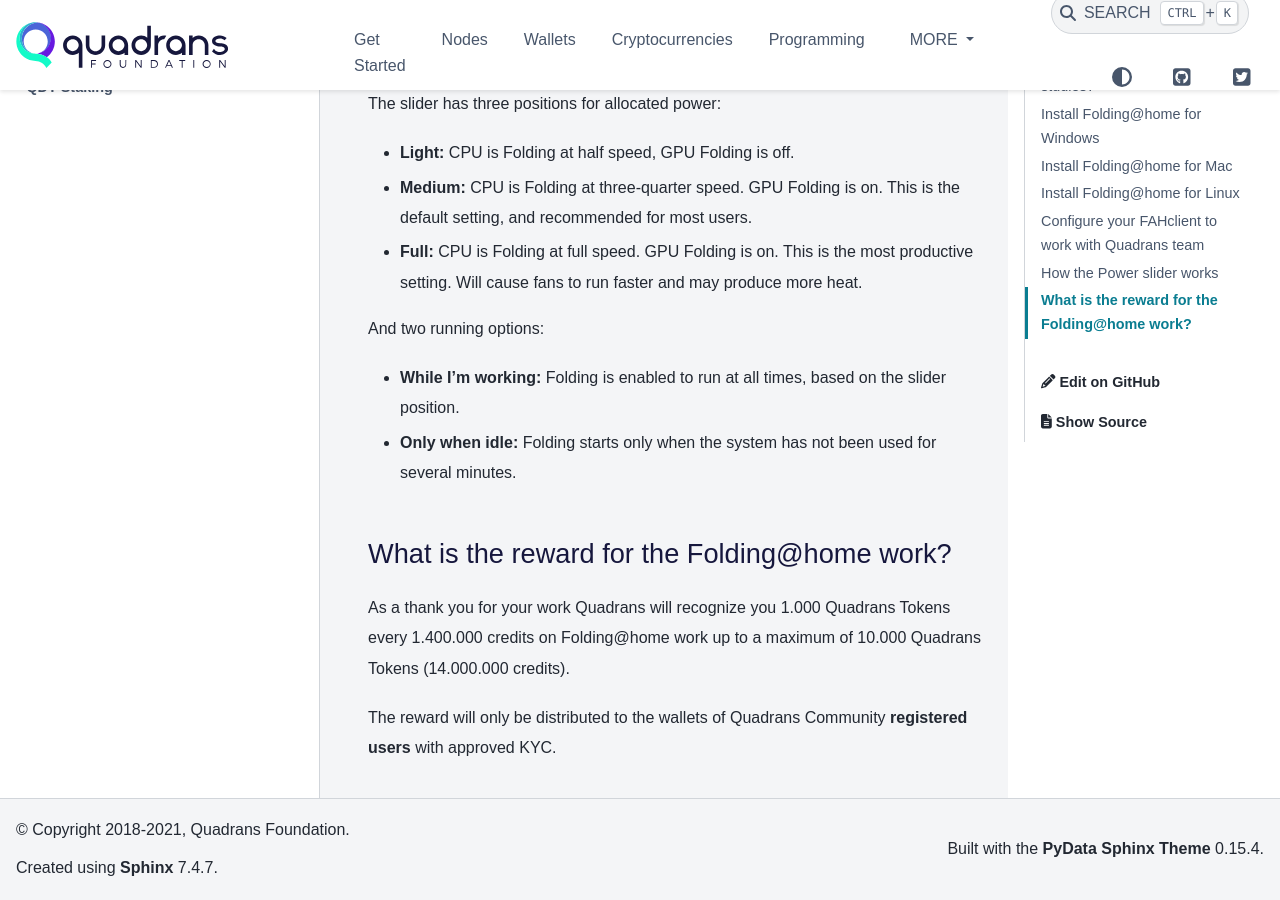
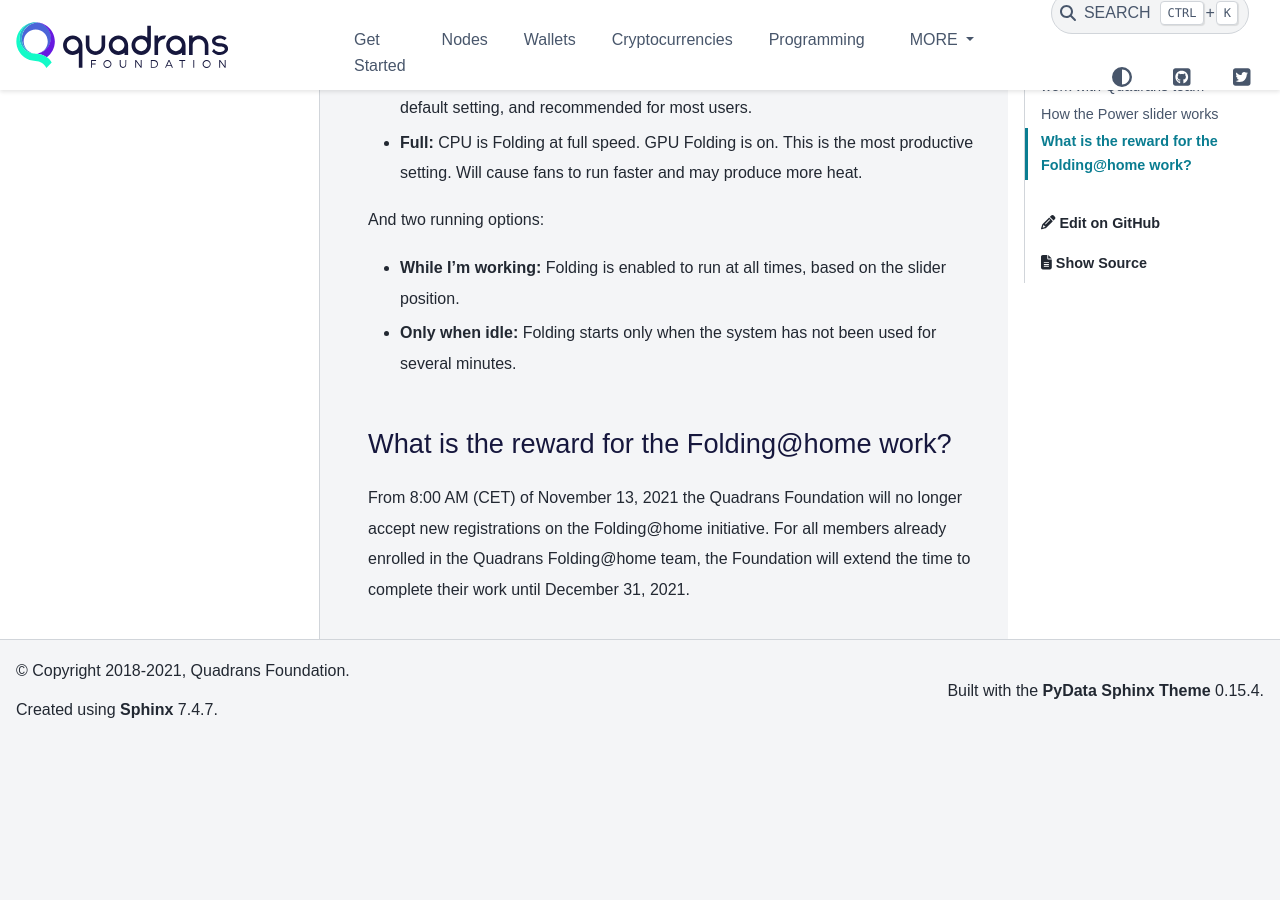
Before and after one commit to quadrans/wiki, a Sphinx documentation site: the page built from docs/projects/folding_at_home.md, in a window 1280 px wide and 900 px high, scrolled down 5721 px. Built offline with Sphinx 7.4.7 and the PyData theme 0.15.4, drawn with Linux system fonts in a browser that asks for light colours; pages that are not in the unit, such as notebooks, are missing from menus; after the commit the page ends 6462 px from its top, so only the background shows below that; some of the changed text lies outside the part shown.

Commit message:
Update Folding@home ended

```diff
--- a/docs/projects/folding_at_home.md
+++ b/docs/projects/folding_at_home.md
@@ -6,9 +6,7 @@
 [Folding\@home](https://foldingathome.org) is a distributed computing project, that very simply stated, studies protein folding and misfolding. Due to the coronavirus pandemic the project has focused priority on research specific to the coronavirus. Everyone with a
 computer can be a part of the research by downloading the **FAHclient** and contribute to research.
 
-[Quadrans Community](https://quadrans.io/mining.php) members with approved KYC that will join the **Quadrans team** (team number **245335**) on Folding\@home can earn additional Quadrans Tokens. [The announcement is here](https://quadrans.io/news-foldingathome-covid-19.php).
-
-This guide will explain how to partecipate as a member of the Quadrans team and how to receive your Tokens as a reward.
+From 8:00 AM (CET) of November 13, 2021 the Quadrans Foundation will no longer accept new registrations on the Folding@home initiative.
 
 ## Install Folding\@home for Windows
 
@@ -125,6 +123,4 @@
 
 ## What is the reward for the Folding\@home work?
 
-As a thank you for your work Quadrans will recognize you 1.000 Quadrans Tokens every 1.400.000 credits on Folding\@home work up to a maximum of 10.000 Quadrans Tokens (14.000.000 credits).
-
-The reward will only be distributed to the wallets of Quadrans Community [registered users](https://quadrans.io/mining.php) with approved KYC.
+From 8:00 AM (CET) of November 13, 2021 the Quadrans Foundation will no longer accept new registrations on the Folding@home initiative. For all members already enrolled in the Quadrans Folding@home team, the Foundation will extend the time to complete their work until December 31, 2021.
```
